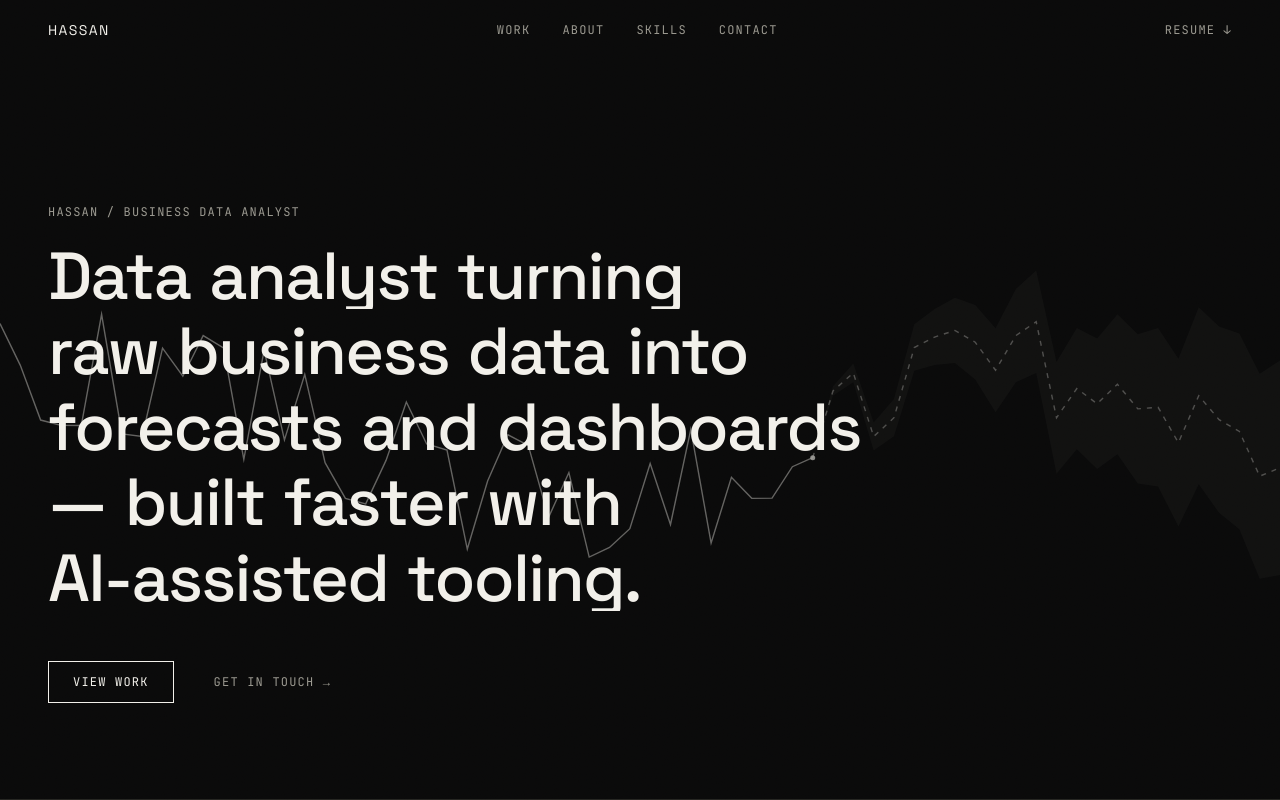
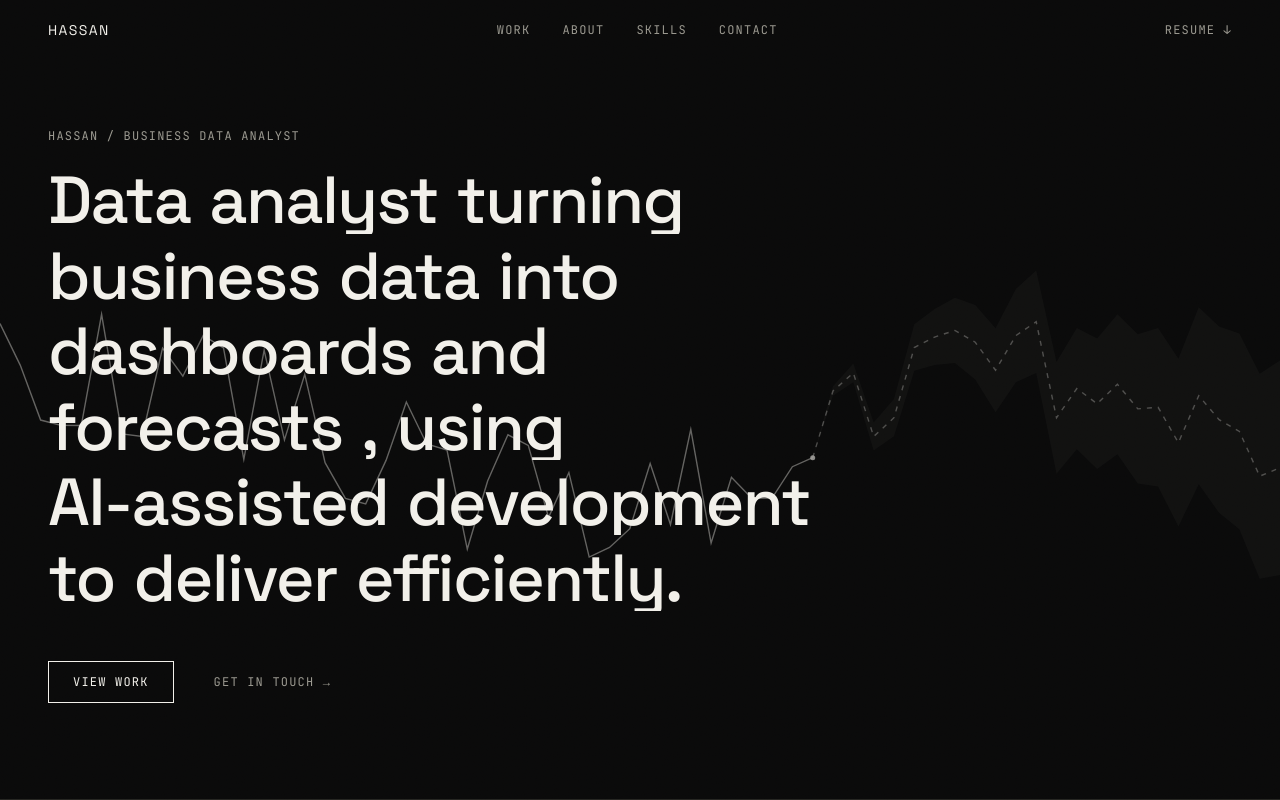
Before and after one commit to ByteMetric-X/Portfolio, a React (Vite) app: page / in a window 1280 px wide. Shown: the top 800 px of the page. Built offline with nearby package versions, Linux system fonts and the light colour scheme; no server answers.

Commit message:
Update Hero.tsx

```diff
--- a/src/components/Hero.tsx
+++ b/src/components/Hero.tsx
@@ -4,9 +4,9 @@ import { motion } from 'framer-motion'
 import { ForecastCanvas } from './ForecastCanvas'
 
 const HEADLINE_WORDS = [
-  'Data', 'analyst', 'turning', 'raw', 'business', 'data', 'into',
-  'forecasts', 'and', 'dashboards', '—', 'built', 'faster', 'with',
-  'AI-assisted', 'tooling.',
+  'Data', 'analyst', 'turning', 'business', 'data', 'into',
+  'dashboards', 'and', 'forecasts', ',', 'using', 'AI-assisted',
+  'development', 'to', 'deliver', 'efficiently.',
 ]
 
 export function Hero() {
```
